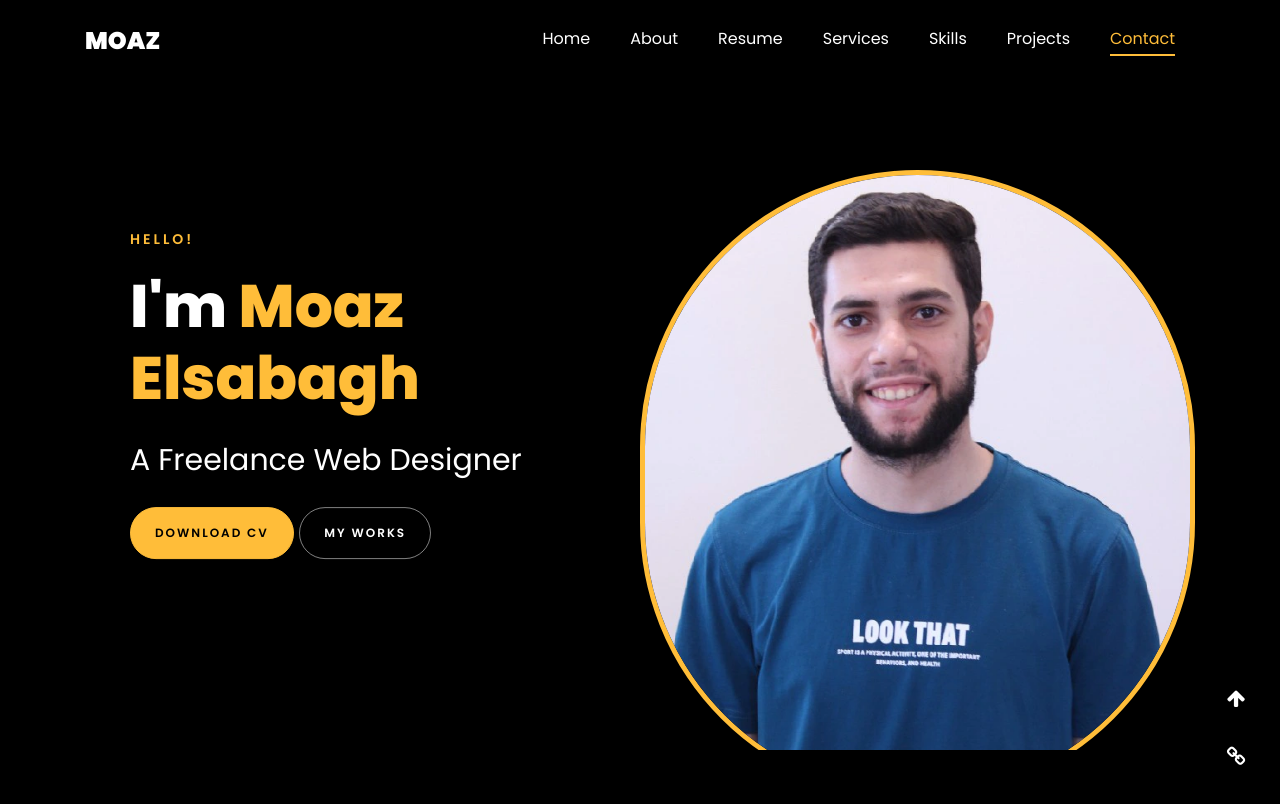
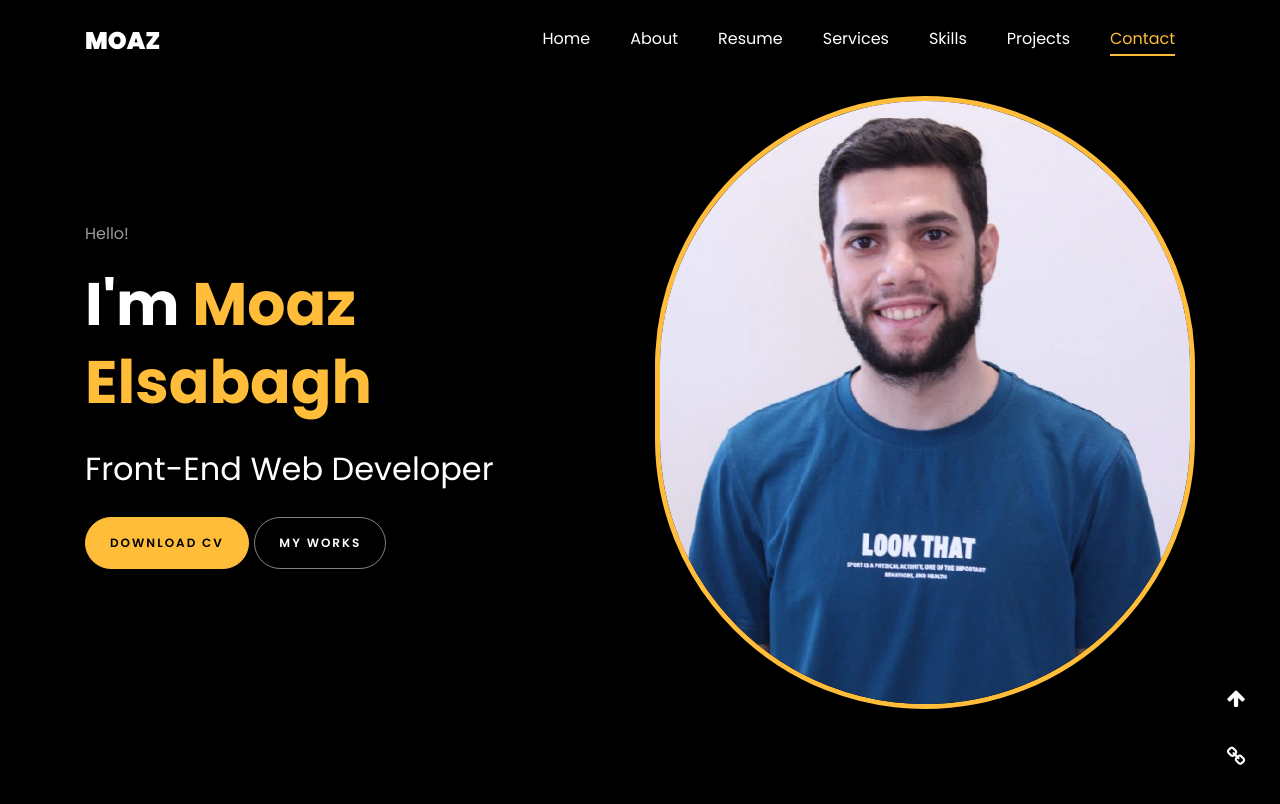
Before and after one commit to moazahmed3/myPortfolio, a plain HTML site: page index.html in a window 1280 px wide. Shown: the top 804 px of the page. Drawn offline with Linux system fonts and the light colour scheme; files whose address does not match are found by name.

Commit message:
Add files via upload

```diff
--- a/index.html
+++ b/index.html
@@ -94,7 +94,7 @@
           aria-expanded="false"
           aria-label="Toggle navigation"
         >
-          <span class="oi oi-menu"></span> Menu
+          <span class="oi oi-menu text-white"></span>
         </button>
 
         <div class="collapse navbar-collapse" id="ftco-nav">
@@ -131,56 +131,39 @@
         </div>
       </div>
     </nav>
-    <section id="home-section " class="hero min-vh-100">
-      <div class="home-slider owl-carousel">
+  <section id="home-section" class="hero min-vh-100">
   <div class="slider-item">
-          <div class="container">
-            <div
-              class="row d-md-flex no-gutters slider-text align-items-end justify-content-end"
-              data-scrollax-parent="true"
-            >
-              <div class="col-md-6">
-                <div class="one-third js-fullheight order-md-last img">
-                  <div class="overlay"></div>
-                </div>
-                <div
-                  class="one-forth d-flex align-items-center ftco-animate"
-
-                >
-                  <div class="text">
+    <div class="container py-lg-5">
+      <div class="row d-md-flex py-5 g-4 slider-text align-items-center justify-content-between">
+        <!-- Text content -->
+        <div class="col-md-6 order-1 order-lg-0">
+          <div class="text ftco-animate">
             <span class="subheading">Hello!</span>
-                    <h1 class="mb-4 mt-3">I'm <span>Moaz Elsabagh</span></h1>
-                    <h2 class="mb-4">A Freelance Web Designer</h2>
+            <h1 style="font-size: 60px;line-height: 1.3;font-weight: bold;" class="mb-4 mt-3 fw-bold">I'm <span style="color: #ffbd39;">Moaz Elsabagh</span></h1>
+            <h2 class="mb-4">Front-End Web Developer</h2>
             <p>
-                      <a
-                        href="https://drive.google.com/file/d/1A-YLZrjsYV4Rk_Onk5TfvKE-JEPx7os-/view?usp=sharing"
+              <a href="https://drive.google.com/file/d/1A-YLZrjsYV4Rk_Onk5TfvKE-JEPx7os-/view?usp=sharing"
                  target="_blank"
-                        class="btn btn-primary py-3 px-4"
-                        >Download CV</a
-                      >
-                      <a
-                        href="https://github.com/moazahmed3"
+                 class="btn btn-primary py-3 px-4">Download CV</a>
+              <a href="https://github.com/moazahmed3"
                  target="_blank"
-                        class="btn btn-white btn-outline-white py-3 px-4"
-                        >My works</a
-                      >
+                 class="btn btn-white btn-outline-white py-3 px-4">My works</a>
             </p>
           </div>
         </div>
-              </div>
+
+        <!-- Image -->
         <div class="col-md-6">
-                <img
-                  src="images/moaz.png"
+          <img src="images/moaz.png"
                class="img-fluid rounded-pill border border-5"
                style="border: #ffbd39 5px solid !important"
-                  alt=""
-                />
-              </div>
+               alt="Moaz Ahmed" />
         </div>
       </div>
     </div>
   </div>
 </section>
+
 
     <section class="ftco-about img ftco-section ftco-no-pb" id="about-section">
       <div class="container">
```
Lines whose indentation alone changed are shown as unchanged.
